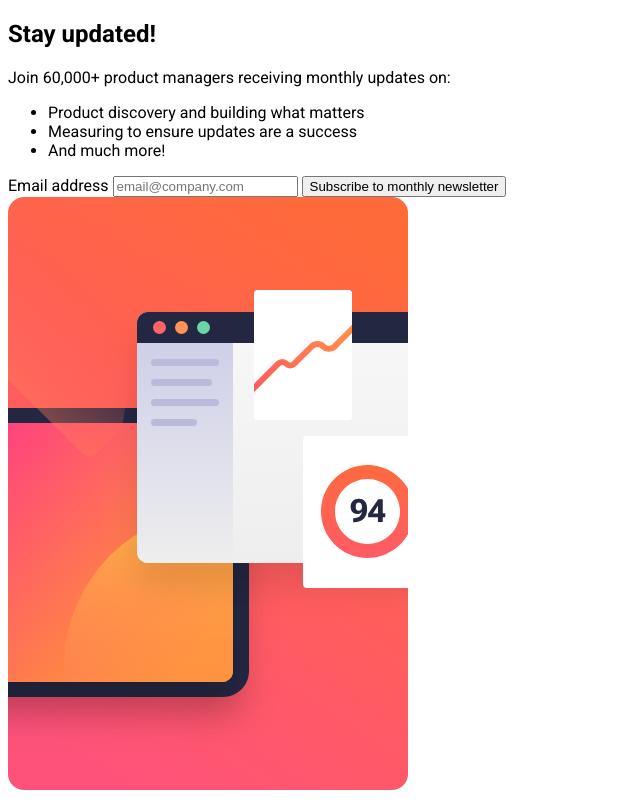
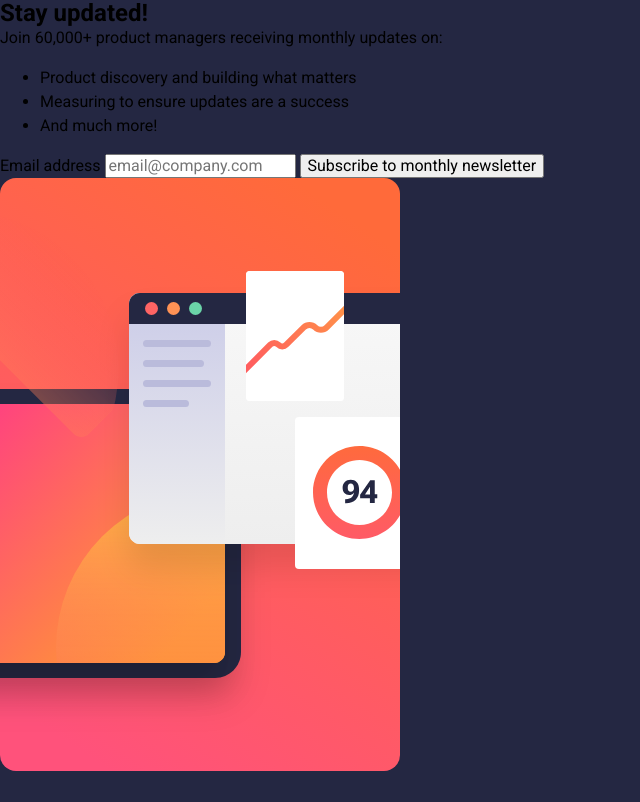
Before and after one commit to Aman11b/Newsletter-sign-up-form, a plain HTML site: page index.html in a window 1280 px wide. Shown: the whole page, without its empty margins (0-640 px from the left). Drawn offline with Linux system fonts and the light colour scheme.

Commit message:
added initial css reset

```diff
--- a/style.css
+++ b/style.css
@@ -1,3 +1,98 @@
+/* general reset */
+*,
+*::before,
+*::after {
+    box-sizing: border-box;
+}
+
 html {
-    font-family: "Roboto", sans-serif;
+    -moz-text-size-adjust: none;
+    -webkit-text-size-adjust: none;
+    text-size-adjust: none;
 }
+
+html:focus-within {
+    scroll-behavior: smooth;
+}
+
+body,
+h1, h2, h3, h4, p,
+figure, blockquote, dl, dd {
+    margin: 0;
+    padding: 0;
+}
+
+body {
+    min-height: 100vh;
+    line-height: 1.5;
+    text-rendering: optimizeSpeed;
+    font-family: inherit;
+}
+
+h1, h2, h3, h4,
+button, input, label {
+    line-height: 1.1;
+}
+
+h1, h2,
+h3, h4 {
+    text-wrap: balance;
+}
+
+a:not([class]) {
+    text-decoration-skip-ink: auto;
+    color: currentColor;
+}
+
+img, picture {
+    max-width: 100%;
+    display: block;
+}
+
+input, button,
+textarea, select {
+    font-family: inherit;
+    font-size: inherit;
+}
+
+textarea:not([rows]) {
+    min-height: 10em;
+}
+
+:target {
+    scroll-margin-block: 5ex;
+}
+
+ul[role='list'],
+ol[role='list'] {
+    list-style: none;
+}
+
+/* root */
+:root{
+    --clr-Red:hsl(4, 100%, 67%);
+
+    --clr-Blue-800: hsl(234, 29%, 20%);
+    --clr-Blue-700: hsl(235, 18%, 26%);
+    --clr-Grey: hsl(0, 0%,58%);
+    --clr-White: hsl(0, 0%, 100%);
+
+    --fw-400:400;
+    --fw-700:700;
+
+    --fs:16px;
+
+    --ff:"Roboto", sans-serif;
+}
+
+body{
+    background-color: var(--clr-Blue-800);
+
+    font-family: var(--ff);
+    font-size: var(--fs);
+    font-weight: var(--fw-400);
+}
+
+@media screen and (max-width:375px){
+
+}
```
Also changed, not shown: 1 other file.
